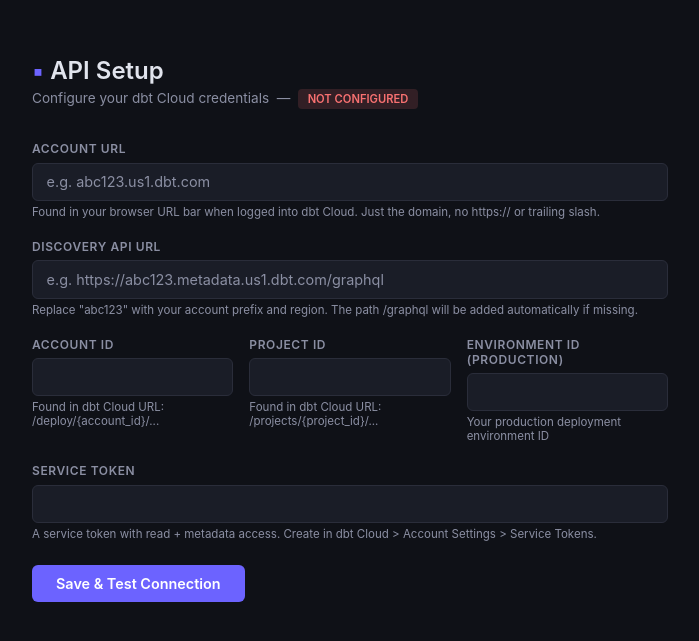
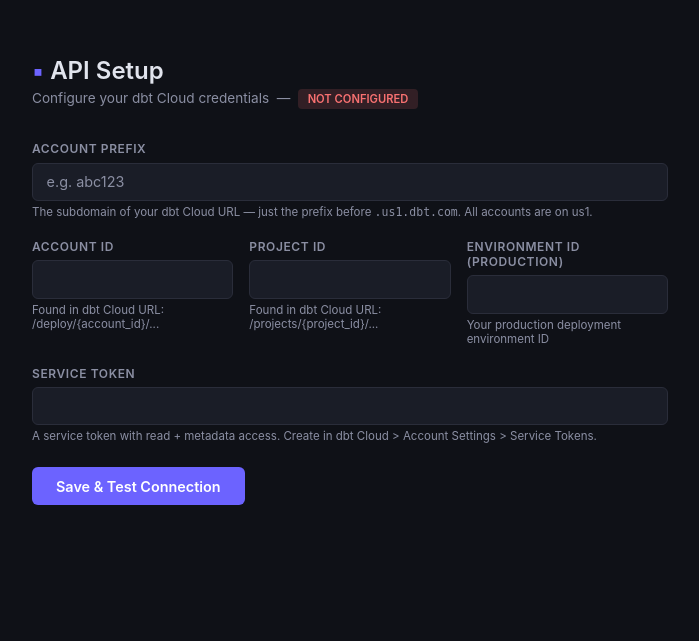
Before and after one commit to mfreeborndbt/SAO_Advanced_Configuration_Optimizer, a Flask app: page /setup in a window 1280 px wide. Shown: the top 641 px of the page, without its empty margins (0-699 px from the left). Run offline with Flask 3, Linux system fonts and the light colour scheme.

Commit message:
Rename project, simplify setup to account prefix, add CSV export
- Rename all 'SAO YAML Optimizer' references to 'SAO Advanced Configuration Optimizer' in run.sh and README.md
- Setup page now takes a single account prefix (e.g. abc123) instead of full Account URL + Discovery API URL; backend derives both us1 URLs automatically, preventing misconfiguration
- Add CSV Export button to the dashboard table — exports currently filtered/visible rows and columns as sao_model_data.csv with raw numeric values for clean analysis in Tableau/Excel
- Backfill account_prefix in load_credentials() for existing saved credentials

Co-Authored-By: Claude Sonnet 4.6 <noreply@anthropic.com>

```diff
--- a/app.py
+++ b/app.py
@@ -171,9 +171,14 @@ def setup():
 
 @app.route("/setup/save", methods=["POST"])
 def setup_save():
+    prefix = request.form.get("account_prefix", "").strip().lower()
+    # Strip any accidentally pasted full URL down to just the prefix
+    prefix = prefix.replace("https://", "").replace("http://", "").split(".")[0]
+
     data = {
-        "host_url": request.form.get("host_url", "").strip(),
-        "discovery_url": request.form.get("discovery_url", "").strip(),
+        "account_prefix": prefix,
+        "host_url": f"{prefix}.us1.dbt.com" if prefix else "",
+        "discovery_url": f"https://{prefix}.metadata.us1.dbt.com/graphql" if prefix else "",
         "account_id": request.form.get("account_id", "").strip(),
         "project_id": request.form.get("project_id", "").strip(),
         "environment_id": request.form.get("environment_id", "").strip(),
@@ -184,10 +189,10 @@ def setup_save():
     if not data["token"] and existing:
         data["token"] = existing["token"]
 
-    if data["host_url"]:
-        data["name"] = data["host_url"].split(".")[0] if "." in data["host_url"] else data["host_url"]
+    if prefix:
+        data["name"] = prefix
 
-    required = ["host_url", "discovery_url", "account_id", "project_id", "environment_id", "token"]
+    required = ["account_prefix", "account_id", "project_id", "environment_id", "token"]
     missing = [k for k in required if not data.get(k)]
     if missing:
         flash(f"Missing required fields: {', '.join(missing)}", "error")
--- a/discovery_client.py
+++ b/discovery_client.py
@@ -87,6 +87,9 @@ def load_credentials():
         # Validate that required keys are present
         required = ["host_url", "discovery_url", "account_id", "project_id", "environment_id", "token"]
         if all(data.get(k) for k in required):
+            # Backfill account_prefix for credentials saved before this field existed
+            if not data.get("account_prefix"):
+                data["account_prefix"] = data["host_url"].split(".")[0]
             return data
     return None
 
@@ -95,24 +98,15 @@ def save_credentials(data):
     """Write credentials to config/credentials.json."""
     os.makedirs(CREDENTIALS_DIR, exist_ok=True)
 
-    # Clean up common URL mistakes
-    host = data.get("host_url", "").strip().rstrip("/")
-    host = host.replace("https://", "").replace("http://", "")
-    data["host_url"] = host
+    # Strip whitespace from all string fields
+    for k in ["account_prefix", "host_url", "discovery_url", "account_id", "project_id", "environment_id", "token"]:
+        if data.get(k):
+            data[k] = str(data[k]).strip()
 
-    disc = data.get("discovery_url", "").strip().rstrip("/")
-    if disc and not disc.endswith("/graphql"):
-        disc = disc + "/graphql"
-    data["discovery_url"] = disc
-
-    # Strip whitespace from all string fields
-    for k in ["account_id", "project_id", "environment_id", "token"]:
-        if data.get(k):
-            data[k] = data[k].strip()
-
-    # Auto-generate a name from the account URL
+    # Auto-generate a name from the account prefix
     if not data.get("name"):
-        data["name"] = host.split(".")[0] if "." in host else host
+        prefix = data.get("account_prefix") or data.get("host_url", "").split(".")[0]
+        data["name"] = prefix
 
     with open(CREDENTIALS_PATH, "w") as f:
         json.dump(data, f, indent=2)
--- a/templates/setup.html
+++ b/templates/setup.html
@@ -165,15 +165,9 @@
 
   <form action="/setup/save" method="POST">
     <div class="form-group">
-      <label>Account URL</label>
-      <input type="text" name="host_url" value="{{ creds.host_url if creds else '' }}" placeholder="e.g. abc123.us1.dbt.com">
-      <div class="hint">Found in your browser URL bar when logged into dbt Cloud. Just the domain, no https:// or trailing slash.</div>
-    </div>
-
-    <div class="form-group">
-      <label>Discovery API URL</label>
-      <input type="text" name="discovery_url" value="{{ creds.discovery_url if creds else '' }}" placeholder="e.g. https://abc123.metadata.us1.dbt.com/graphql">
-      <div class="hint">Replace "abc123" with your account prefix and region. The path /graphql will be added automatically if missing.</div>
+      <label>Account Prefix</label>
+      <input type="text" name="account_prefix" value="{{ creds.account_prefix if creds else '' }}" placeholder="e.g. abc123">
+      <div class="hint">The subdomain of your dbt Cloud URL — just the prefix before <code>.us1.dbt.com</code>. All accounts are on us1.</div>
     </div>
 
     <div class="form-row">
```
Also changed, not shown: templates/index.html (+35 -0 lines), README.md, 1 other file.
